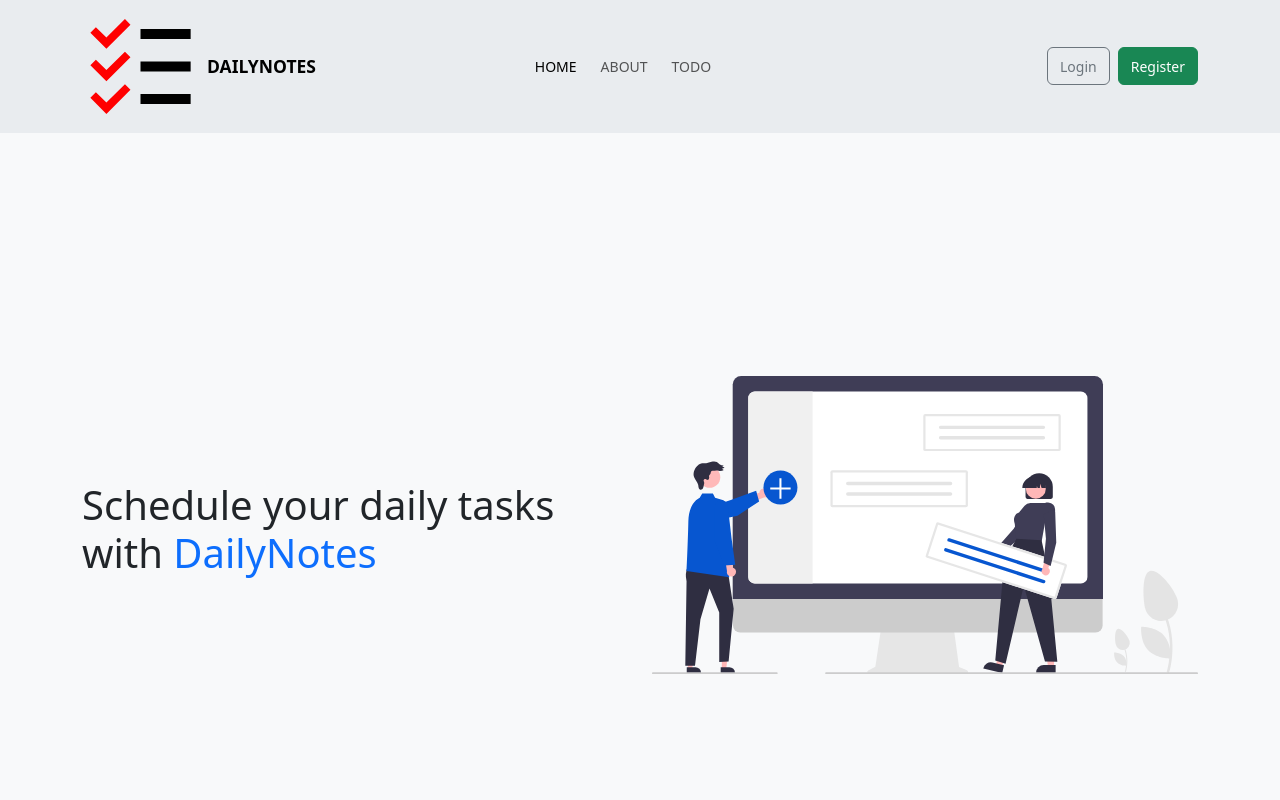
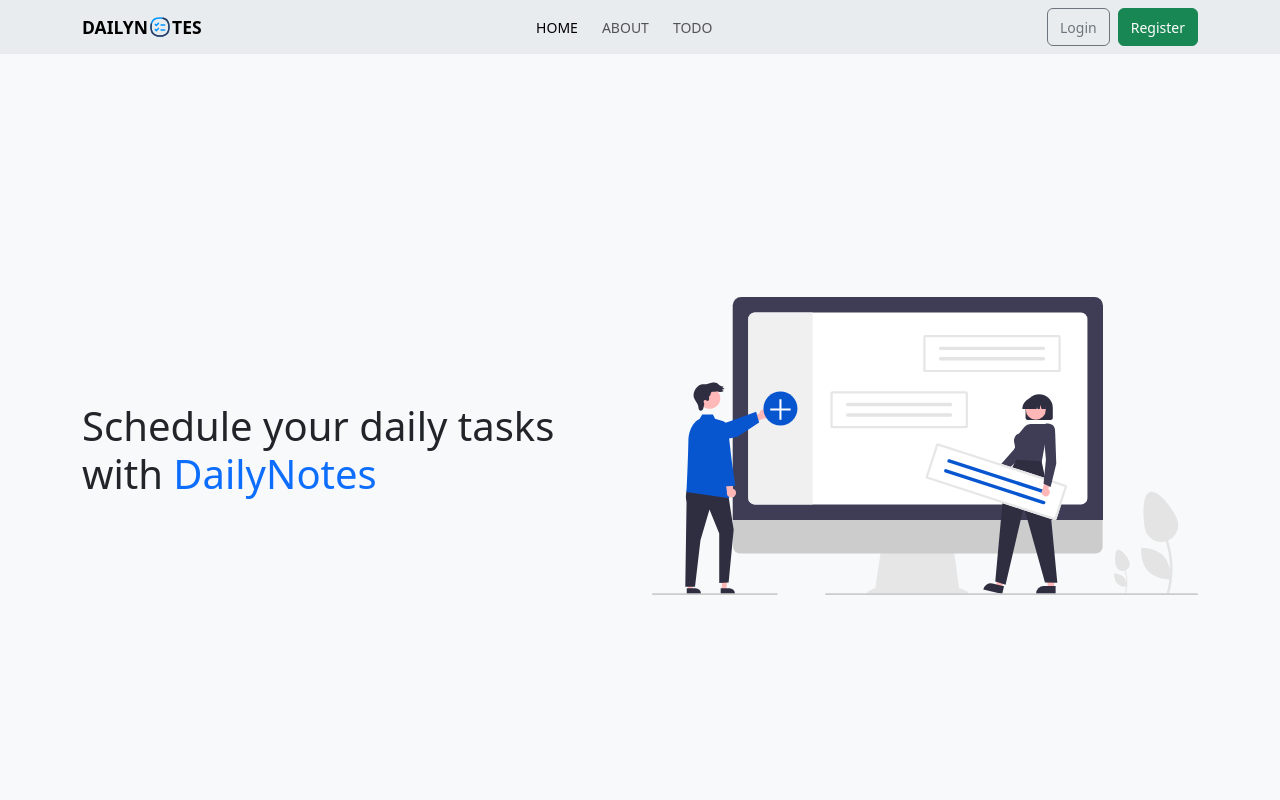
Before and after one commit to it27427/Todo-App, a React (Vite) app in the folder client/: page / in a window 1280 px wide. Shown: the top 800 px of the page. Built offline with nearby package versions, Linux system fonts and the light colour scheme.

Commit message:
logo updated

```diff
--- a/client/src/components/BrandLogo.jsx
+++ b/client/src/components/BrandLogo.jsx
@@ -4,10 +4,17 @@ import logo from '../assets/images/logo.svg';
 const BrandLogo = () => {
   return (
     <Link to='/' className='navbar-brand fw-bold text-uppercase me-0 py-0'>
-      <span className='d-flex align-items-center gap-2'>
-        <img src={logo} alt='BRAND-LOGO' className='img-fluid' />
-        <small>DailyNotes</small>
-      </span>
+      <small className='d-flex align-items-center'>
+        DailyN
+        <img
+          src={logo}
+          alt='BRAND-LOGO'
+          className='img-fluid'
+          width={24}
+          height={24}
+        />
+        tes
+      </small>
     </Link>
   );
 };
```
Also changed, not shown: client/src/assets/images/logo.svg.
